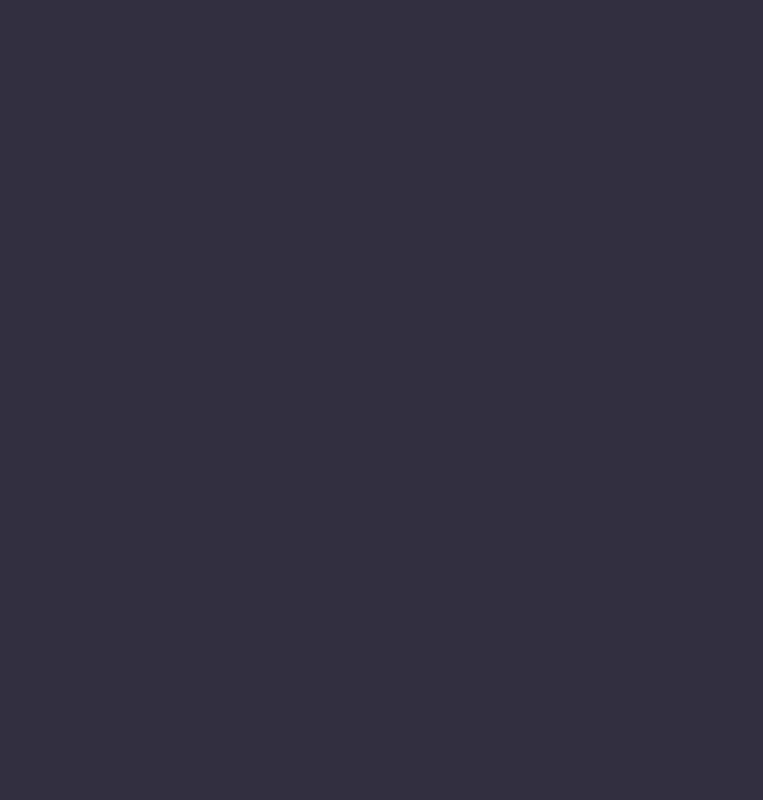
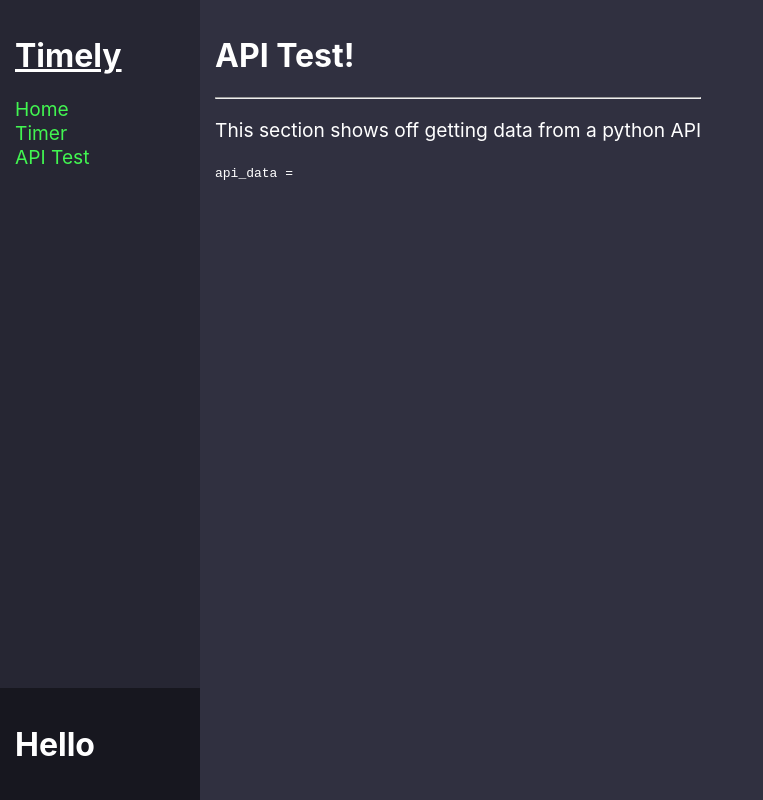
Before and after one commit to w0480885/capstone-project, a React (Create React App) app: page /api-test in a window 1280 px wide. Before the commit this address had no page. Shown: the whole page, without its empty margins (0-763 px from the left). Built offline with nearby package versions, Linux system fonts and the light colour scheme; no server answers.

Commit message:
Added backend + demo + link styling

```diff
--- a/package.json
+++ b/package.json
@@ -12,8 +12,11 @@
     "react-scripts": "5.0.1",
     "web-vitals": "^2.1.4"
   },
+  "proxy": "http://127.0.0.1:3001",
   "scripts": {
+	"dev:server": "flask --app ./src-backend/server.py run --port=3001",
     "start": "react-scripts start",
+
     "build": "react-scripts build",
     "test": "react-scripts test",
     "eject": "react-scripts eject"
--- a/src/App.js
+++ b/src/App.js
@@ -3,6 +3,7 @@ import { BrowserRouter, Routes, Route } from "react-router-dom";
 import Layout from "./Layout";
 import Home from "./views/Home";
 import Timer from "./views/Timer";
+import ApiTest from "./views/ApiTest";
 
 function App() {
 
@@ -12,6 +13,7 @@ function App() {
                 <Route path="/" element={<Layout />}>
                     <Route index element={<Home />} />
                     <Route path="timer" element={<Timer />} />
+                    <Route path="api-test" element={<ApiTest />} />
                 </Route>
             </Routes>
         </BrowserRouter>
--- a/src/Layout.js
+++ b/src/Layout.js
@@ -5,11 +5,25 @@ function Sidebar({ children }) {
         backgroundColor: "rgba(0, 0, 0, .2)",
         display: "flex",
         flexDirection: "column",
+        justifyContent: "space-between",
+        width: "200px",
+    };
+    let settings_style = {
+        backgroundColor: "rgba(0, 0, 0, .4)",
         padding: "15px",
     };
     return (
         <div style={object_style}>
-            { children }
+            <div style={{
+                padding: "15px",
+                display: "flex",
+                flexDirection: "column",
+            }}>
+                { children }
+            </div>
+            <div style={settings_style}>
+                <h1>Hello</h1>
+            </div>
         </div>
     );
 }
@@ -22,12 +36,10 @@ function Layout({ children }) {
     return (
         <div style={object_style}>
             <Sidebar>
-                <h1>sidebar</h1>
+                <h1 style={{ textDecoration: "underline" }}>Timely</h1>
                 <Link to="/">Home</Link>
                 <Link to="timer">Timer</Link>
-                <Link to="#">test option</Link>
-                <Link to="#">test option</Link>
-                <Link to="#">test option</Link>
+                <Link to="api-test">API Test</Link>
             </Sidebar>
             <div style={{margin: "15px"}}>
                 <Outlet />
--- a/src/index.css
+++ b/src/index.css
@@ -1,6 +1,9 @@
 :root {
     --text-color: white;
     --highlight-color: white;
+
+    --link-color: #42f551;
+    --link-color-hover: #198522;
 
     background-color: #303040;
     color: var(--text-color);
@@ -14,3 +17,16 @@ body {
     -webkit-font-smoothing: antialiased;
     -moz-osx-font-smoothing: grayscale;
 }
+
+a {
+    color: var(--link-color);
+    text-decoration: none;
+}
+
+a:hover {
+    color: var(--link-color-hover);
+}
+
+a,p {
+    font-size: 1.2em;
+}
--- /dev/null
+++ b/src/views/ApiTest.js
@@ -0,0 +1,26 @@
+import { useEffect, useState } from "react";
+
+function ApiTest() {
+
+	const [test_text, set_test_text] = useState("");
+
+	useEffect(() => {
+		fetch("/api")
+			.then(res => res.text())
+			.then(data => set_test_text(data))
+	}, []);
+
+	console.log(test_text);
+
+	return (
+		<>
+			<h1>API Test!</h1>
+			<hr />
+			<p>This section shows off getting data from a python API</p>
+			<code style={{whiteSpace: "pre-wrap"}}>api_data = {test_text}</code>
+		</>
+	);
+
+}
+
+export default ApiTest;
--- a/src/views/Home.js
+++ b/src/views/Home.js
@@ -2,6 +2,7 @@ function Home() {
     return (
         <>
             <h1>Capstone Project - Time Management App</h1>
+            <hr />
             <p>
                 Edit <code>src/App.js</code> and save to reload.
             </p>
--- a/src/views/Timer.js
+++ b/src/views/Timer.js
@@ -1,4 +1,5 @@
 function Timer() {
+
     return (
         <>
             <h1>Timer Section!</h1>
```
Also changed, not shown: 1 other file (tests, documents, lock files or other folders). Lines whose indentation alone changed are shown as unchanged.
